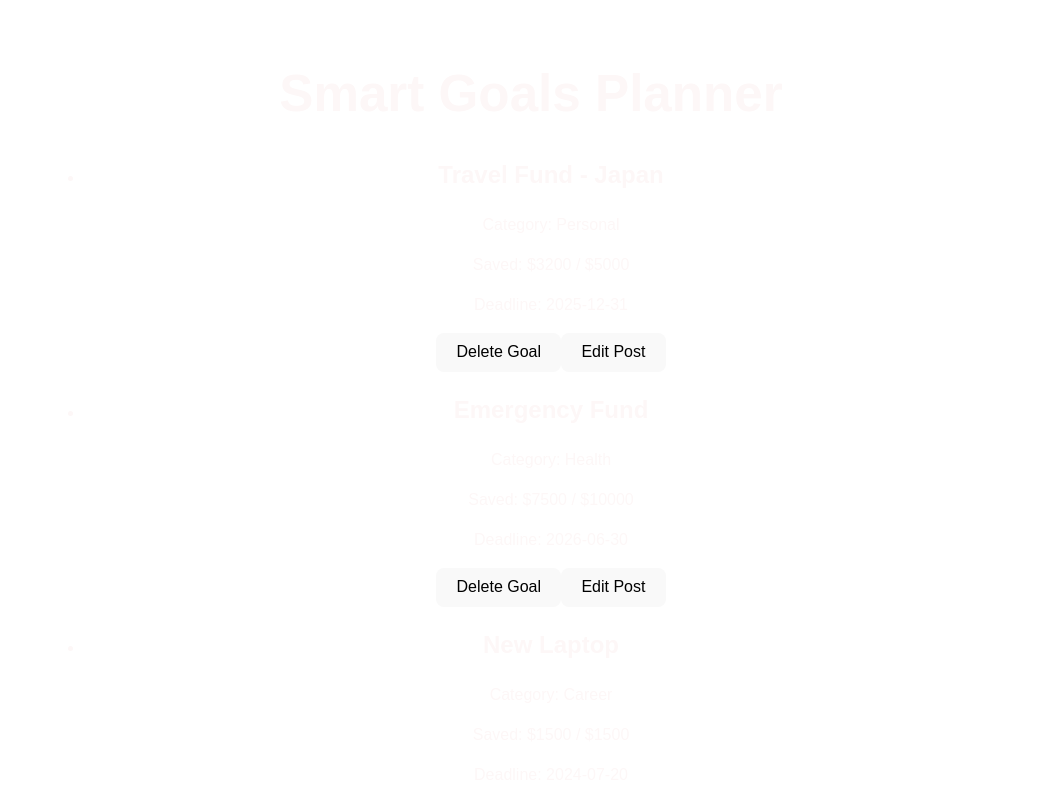
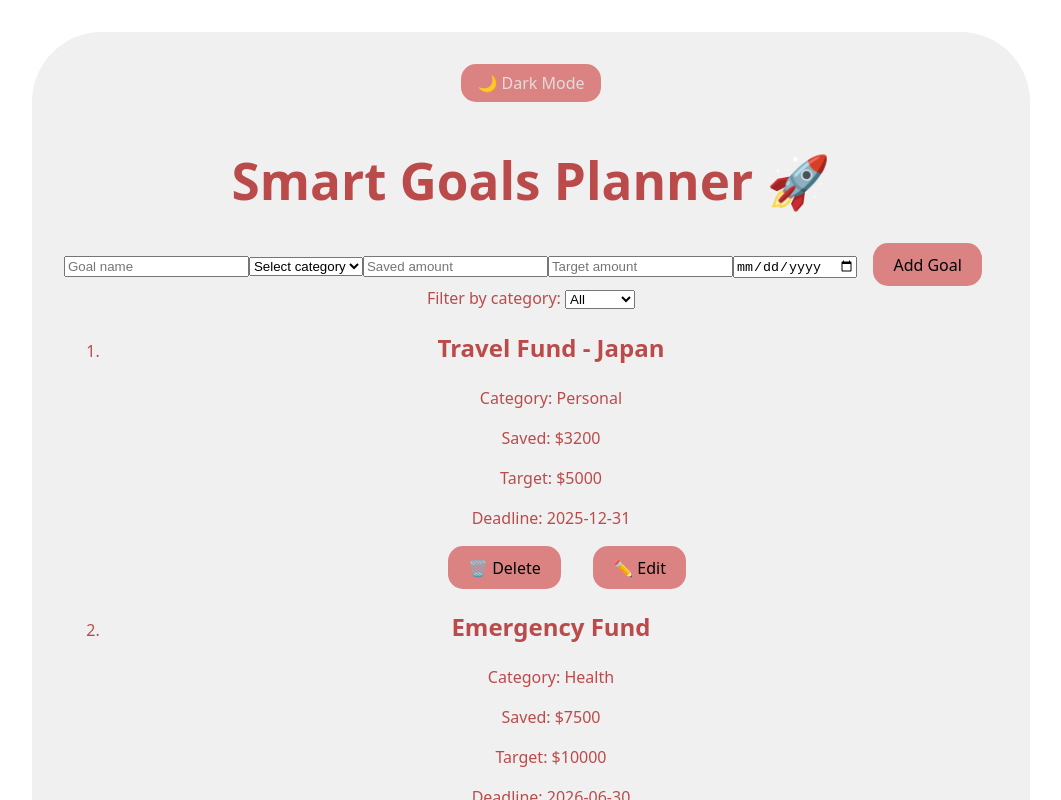
Before and after one commit to cindy-kivala/Smart-Goal-Planner, a React (Vite) app in the folder Smart-Goals-App/: page / in a window 1280 px wide. Shown: the top 800 px of the page, without its empty margins (109-1170 px from the left). Built offline with nearby package versions, Linux system fonts and the light colour scheme; data requests are answered from the project's data file.

Commit message:
toggle/styling

```diff
--- a/Smart-Goals-App/src/App.css
+++ b/Smart-Goals-App/src/App.css
@@ -40,9 +40,63 @@
 .read-the-docs {
   color: #eedfdf;
 }
+/* Base styles */
 .App {
-  font-family: 'Arial', sans-serif;
-  text-align: center;
-  color: #fdf7f7;
-  /* background-color: #cca2c5; *REFERENCE APP COLOR/
+  min-height: 100vh;
+  padding: 2rem;
+  max-width: 950px;
+  border-radius: 70px;
+  border: none;
 }
+
+.theme-toggle {
+  padding: 0.5rem 1rem;
+  margin-bottom: 1rem;
+  border: none;
+  border-radius: 5px;
+  cursor: pointer;
+  background-color: #ddd;
+}
+
+/* Light mode */
+.light-mode {
+  background-color: #f0f0f0;
+  color: #bb4b4b;
+}
+
+/* Dark mode */
+.dark-mode {
+  background-color: #1a1919;
+  color: #ecb7b7;
+}
+
+.dark-mode .theme-toggle {
+  background-color: #db8383;
+  color: rgb(228, 219, 219);
+  border: none;
+  border-radius: 15px;
+}
+.light-mode .theme-toggle {
+  background-color: #db8383;
+  color: rgb(228, 219, 219);
+  border: none;
+  border-radius: 15px;
+}
+button {
+  cursor: pointer;
+}
+#AddBtn {
+  background-color: #db8383;
+  border-radius: 15px;
+  margin: 0 1em;
+}
+#DeleteBtn {
+  background-color: #db8383;
+  border-radius: 15px;
+  margin: 0 2em;
+}
+#EditBtn {
+  background-color: #db8383;
+  border-radius: 15px;
+
+}
--- a/Smart-Goals-App/src/App.jsx
+++ b/Smart-Goals-App/src/App.jsx
@@ -1,9 +1,18 @@
 import { useState, useEffect } from 'react'
 import './App.css'
+import Filter from './components/Filter'
+import NewGoalForm from './components/NewGoalForm'
+import GoalItem from './components/GoalItem'
 
 function App() {
+  //theme and toggle
+  const [isDarkMode, setIsDarkMode] = useState(false);
+
+  const toggleTheme = () => {
+    setIsDarkMode((prevMode) => !prevMode);
+  };
+  //goals,filter,editing
   const [goals, setGoals] = useState([])
-
   const [newGoal, setNewGoal] = useState({
     name: '',
     category: '',
@@ -11,10 +20,9 @@ function App() {
     targetAmount: '',
     deadline: ''
   })
-
-  //Editing feature
-  const [editingId, setEditingId] = useState(null)
-  const [editingGoal, setEditingGoal] = useState({})
+  const [isEditing, setIsEditing] = useState(false);
+  const [editGoalId, setEditGoalId] = useState(null);
+  const [selectedCategory, setSelectedCategory] = useState('All')
 
   useEffect(() => {
     fetch('http://localhost:3000/goals')
@@ -27,196 +35,96 @@ function App() {
   }, [])
 
   //Handle form submission
-  function handleAddGoal(event) {
-    event.preventDefault()
+  const handleAddGoal =  async (event) => {
+    event.preventDefault();
 
-    const goalToAdd = {
-      ...newGoal,//spread operator
+    const formattedGoal = {
+      ...newGoal,
       savedAmount: parseFloat(newGoal.savedAmount),
-      targetAmount: parseFloat(newGoal.targetAmount)
+      targetAmount: parseFloat(newGoal.targetAmount),
+    };
+
+    if (isEditing) {
+    // Edit mode: update existing goal
+      const updatedGoals = goals.map((goal) =>
+         goal.id === editGoalId ? { ...newGoal, id: editGoalId } : goal
+    );
+        setGoals(updatedGoals);
+        setIsEditing(false);
+        setEditGoalId(null);
+  } else {
+       const newGoalWithId = {
+      ...newGoal,
+      savedAmount: parseFloat(newGoal.savedAmount),
+      targetAmount: parseFloat(newGoal.targetAmount),
+      id: Date.now(),
+    };
+    setGoals([...goals, newGoalWithId]);
   }
 
-    console.log('Adding your new goal:', goalToAdd)
-
-    //FETCH FUNCTION
-    fetch('http://localhost:3000/goals', {
-      method: 'POST',
-      headers: { 'Content-Type': 'application/json' },
-      body: JSON.stringify(goalToAdd)//distinguish
-    })
-    //unwrap prom
-      .then(res => res.json())
-      .then(data => {
-        console.log('Server response:', data)
-        setGoals([...goals, data])//spread add-on data
+  //clear our form after add/edit
     setNewGoal({
       name: '',
       category: '',
       savedAmount: '',
       targetAmount: '',
       deadline: ''
-        })
-      })
-      //catch error
-      .catch(err => console.error('Ooops! Error adding your goal:', err))
+    });
+  };
 
-  }
-  //Handle typing: chnaged to specifically handle in form chnages
-  function handleNewGoalChange(field, value) {
-    console.log(`${field} typing:`, value) //log typing input
-    setNewGoal({ ...newGoal, [field]: value })
-  }
+    console.log('Adding your new goal:', newGoal)
+
 
   //delete function
-  function handleDeleteGoal(id) {
-    fetch(`http://localhost:3000/goals/${id}`, {
-      method: 'DELETE'
-    })
-      .then(() => {
-        console.log(`Goal deleted successfully!:`, id)
-        setGoals(goals.filter(goal => goal.id !== id)) //filter out deleted goal
-      })
-      .catch(err => console.error('Error deleting goal:', err))
+  const handleDeleteGoal = id => {
+    setGoals(goals.filter(goal => goal.id !== id))
   }
 
   //Edit function
-   function handleEditChange(field, value) {
-     console.log(`Editing ${field}:`, value) //log editing input
-    setEditingGoal({ ...editingGoal, [field]: value })
+   const handleEditClick = id => {
+    const goalToEdit = goals.find((goal) => goal.id === id);
+    if (goalToEdit) {
+      setNewGoal(goalToEdit);//pre fills our form with the selected goal
+      setIsEditing(true); //we are now in edit mode
+      setEditGoalId(id); //store goals id for later saving
+      console.log("Editing goal:", goalToEdit)
+    }
    }
 
-  function handleEditClick(goal) {
-    console.log('Editing goal:', goal)
-    // Set the editing state with the goal to be edited- populate form
-    setEditingId(goal.id)
-    setEditingGoal({ ...goal })
+  const handleCategoryChange = category => {
+    setSelectedCategory(category)
   }
 
-  // Handle edit form submission
-  function handleEditSubmit(event) {
-    event.preventDefault()
-    console.log('Submitting edited goal:', editingGoal)
-
-    fetch(`http://localhost:3000/goals/${editingId}`, {
-      method: 'PATCH', // Use PATCH to update existing goal
-      headers: { 'Content-Type': 'application/json' },
-      body: JSON.stringify(editingGoal)
-    })
-      .then(res => res.json())
-      .then(updated => {
-        console.log('Edited goal response:', updated)
-
-        const updatedGoals = goals.map(goal =>
-          goal.id === updated.id ? updated : goal
+  const filteredGoals = goals.filter(goal =>
+    selectedCategory === 'All' ? true : goal.category === selectedCategory
   )
-        setGoals(updatedGoals) // Update the goals state with the edited goal
-        setEditingId(null) // Reset editing state
-      })
-      .catch(err => console.error('Error editing goal:', err))
-  }
 
 
   //Display dATA-RENDER
+
     return (
-    <div className="App">
-      <h1>Smart Goals Planner</h1>
+    <div className={isDarkMode ? 'App dark-mode' : 'App light-mode'}>
+      <button onClick={toggleTheme} className="theme-toggle">
+        {isDarkMode ? '🌞 Light Mode' : '🌙 Dark Mode'}
+     </button>
 
-      <ul>
-        {goals.map(goal => (
-          <li key={goal.id}>
-            <h2>{goal.name}</h2>
-            <p>Category: {goal.category}</p>
-            <p>Saved: ${goal.savedAmount} / ${goal.targetAmount} </p>
-            <p>Deadline: {goal.deadline}</p>
-
-            <button onClick={() => handleDeleteGoal(goal.id)}>
-              Delete Goal
-            </button>
-            <button onClick={() => handleEditClick(goal)}>Edit Post</button>
-
-            {editingId === goal.id && (
-              <form onSubmit={handleEditSubmit}>
-                <input
-                  type="text"
-                  value={editingGoal.name}
-                  onChange={(e) => handleEditChange('name', e.target.value)}
+      <h1>Smart Goals Planner 🚀</h1>
+      <NewGoalForm
+         newGoal={newGoal}
+         setNewGoal={setNewGoal}
+         handleAddGoal={handleAddGoal}
        />
-                <select
-                  value={editingGoal.category}
-                  onChange={(e) => handleEditChange('category', e.target.value)}
-                >
-                  <option value="">-- Choose Category --</option>
-                  <option value="Health">Health</option>
-                  <option value="Finance">Finance</option>
-                  <option value="Career">Career</option>
-                  <option value="Education">Education</option>
-                  <option value="Personal">Personal</option>
-                </select>
-                <input
-                  type="number"
-                  value={editingGoal.savedAmount}
-                  onChange={(e) => handleEditChange('savedAmount', e.target.value)}
+      <Filter selectedCategory={selectedCategory} onCategoryChange={handleCategoryChange} />
+      <ol>
+        {filteredGoals.map(goal => (
+          <GoalItem
+            key={goal.id}
+            goal={goal}
+            onDelete={handleDeleteGoal}
+            onEdit={handleEditClick}
           />
-                <input
-                  type="number"
-                  value={editingGoal.targetAmount}
-                  onChange={(e) => handleEditChange('targetAmount', e.target.value)}
-                />
-                 <input
-                  type="date"
-                  value={editingGoal.deadline}
-                  onChange={(e) => handleEditChange('deadline', e.target.value)}
-                />
-
-                <button type="submit">Save Changes</button>
-              </form>
-            )}
-          </li>
         ))}
-      </ul>
-
-      <h2>Add Your New Goal!</h2>
-      <form onSubmit={handleAddGoal}>
-        <input
-          type="text"
-          placeholder="Name"
-          value={newGoal.name}
-          onChange={(event) => handleNewGoalChange('name', event.target.value)}
-        />
-           <select
-             value={newGoal.category}
-             onChange={(event) => handleNewGoalChange('category', event.target.value)}
-           >
-             <option value="">-- Choose Category --</option>
-             <option value="Health">Health</option>
-             <option value="Finance">Finance</option>
-             <option value="Career">Career</option>
-             <option value="Education">Education</option>
-             <option value="Electronics">Electronics</option>
-             <option value="Personal">Personal</option>
-           </select>
-
-           <input
-          type="number"
-          placeholder="Saved Amount"
-          value={newGoal.savedAmount}
-          onChange={(event) => handleNewGoalChange('savedAmount', event.target.value)}
-        />
-           <input
-          type="number"
-          placeholder="Target Amount"
-          value={newGoal.targetAmount}
-          onChange={(event) => handleNewGoalChange('targetAmount', event.target.value)}
-        />
-           <input
-          type="date"
-          value={newGoal.deadline}
-          onChange={(event) => handleNewGoalChange('deadline', event.target.value)}
-        />
-        <button type="submit">
-          Add Your Goal
-        </button>
-      </form>
+      </ol>
     </div>
   )
 }
--- /dev/null
+++ b/Smart-Goals-App/src/components/Filter.jsx
@@ -0,0 +1,18 @@
+function Filter({ selectedCategory, onCategoryChange }) {
+  return (
+    <div>
+      <label>Filter by category: </label>
+      <select
+        value={selectedCategory}
+        onChange={(e) => onCategoryChange(e.target.value)}
+      >
+        <option value="All">All</option>
+        <option value="Health">Health</option>
+        <option value="Career">Career</option>
+        <option value="Finance">Finance</option>
+      </select>
+    </div>
+  );
+}
+
+export default Filter;
--- a/Smart-Goals-App/src/components/GoalItem.jsx
+++ b/Smart-Goals-App/src/components/GoalItem.jsx
@@ -0,0 +1,15 @@
+function GoalItem({ goal, onDelete, onEdit }) {
+  return (
+    <li>
+      <h2>{goal.name}</h2>
+      <p>Category: {goal.category}</p>
+      <p>Saved: ${goal.savedAmount}</p>
+      <p>Target: ${goal.targetAmount}</p>
+      <p>Deadline: {goal.deadline}</p>
+      <button id="DeleteBtn" onClick={() => onDelete(goal.id)}>🗑️ Delete</button>
+      <button id="EditBtn" onClick={() => onEdit(goal.id)}>✏️ Edit</button>
+    </li>
+  );
+}
+
+export default GoalItem;
--- a/Smart-Goals-App/src/components/NewGoalForm.jsx
+++ b/Smart-Goals-App/src/components/NewGoalForm.jsx
@@ -0,0 +1,52 @@
+
+function NewGoalForm({ newGoal, setNewGoal, handleAddGoal }) {
+  const handleChange = (e) => {
+    setNewGoal({ ...newGoal, [e.target.name]: e.target.value });
+    console.log(`${e.target.name}: ${e.target.value}`);
+  };
+
+  return (
+    <form className="inputForm" onSubmit={handleAddGoal}>
+      <input
+        type="text"
+        name="name"
+        placeholder="Goal name"
+        value={newGoal.name}
+        onChange={handleChange}
+      />
+      <select
+        name="category"
+        value={newGoal.category}
+        onChange={handleChange}
+      >
+        <option value="">Select category</option>
+        <option value="Health">Health</option>
+        <option value="Career">Career</option>
+        <option value="Finance">Finance</option>
+      </select>
+      <input
+        type="number"
+        name="savedAmount"
+        placeholder="Saved amount"
+        value={newGoal.savedAmount}
+        onChange={handleChange}
+      />
+      <input
+        type="number"
+        name="targetAmount"
+        placeholder="Target amount"
+        value={newGoal.targetAmount}
+        onChange={handleChange}
+      />
+      <input
+        type="date"
+        name="deadline"
+        value={newGoal.deadline}
+        onChange={handleChange}
+      />
+      <button id="AddBtn" type="submit">Add Goal</button>
+    </form>
+  );
+}
+
+export default NewGoalForm;
```
Lines whose indentation alone changed are shown as unchanged.
